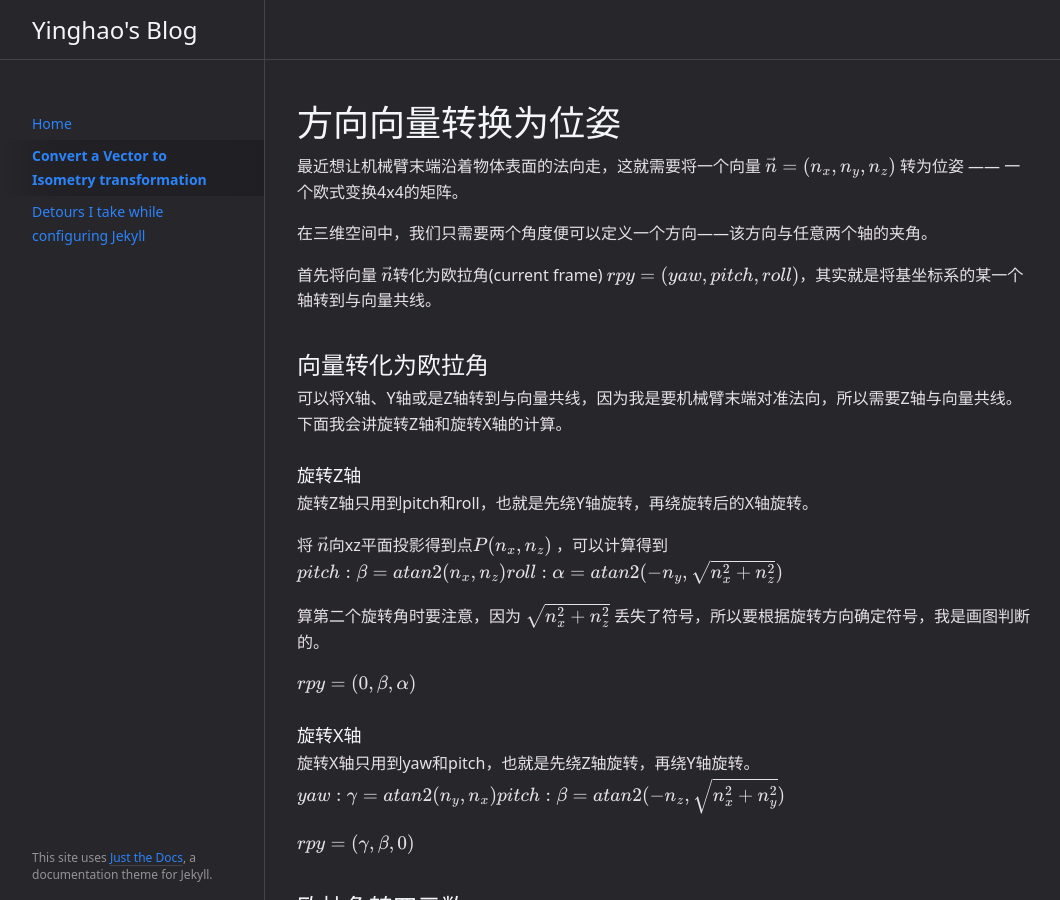
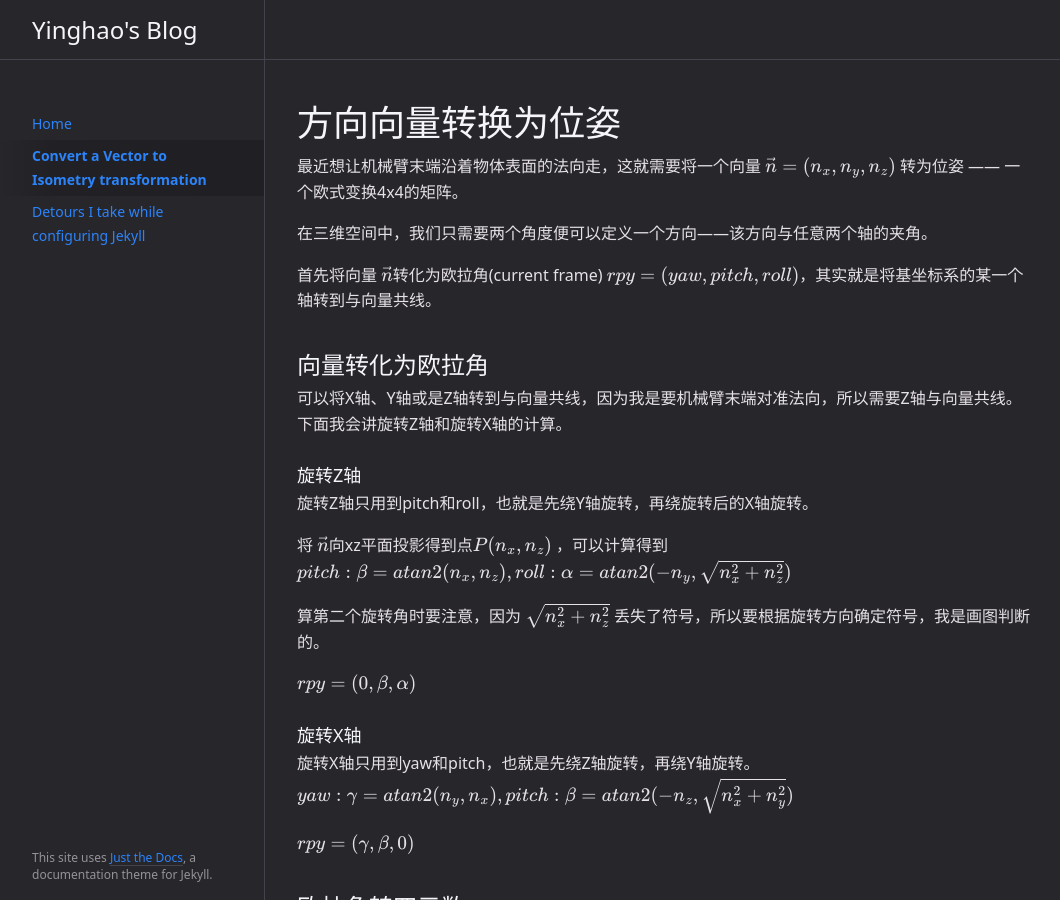
Before and after one commit to gywhitel/gywhitel.github.io, a Jekyll site: the page built from docs/2021-05-26-vector_to_pose.md, in a window 1280 px wide and 900 px high. Shown: the whole window, without its empty margins (107-1167 px from the left). Built offline with Jekyll 4.4.1, drawn with Linux system fonts in a browser that asks for light colours.

```diff
--- a/docs/2021-05-26-vector_to_pose.md
+++ b/docs/2021-05-26-vector_to_pose.md
@@ -22,7 +22,7 @@ categories: robotics transformation geometry
 
 将 $\vec n$向xz平面投影得到点$P(n_x,n_z)$ ，可以计算得到
 $$
-pitch: \beta =atan2(n_x,n_z)
+pitch: \beta =atan2(n_x,n_z)  ,
 roll: \alpha = atan2(-n_y, \sqrt{n_x^2+n_z^2})
 $$
 
@@ -36,7 +36,7 @@ $$
 
 旋转X轴只用到yaw和pitch，也就是先绕Z轴旋转，再绕Y轴旋转。
 $$
-yaw: \gamma =atan2(n_y,n_x)\\
+yaw: \gamma =atan2(n_y,n_x),\\
 pitch: \beta =atan2(-n_z, \sqrt{n_x^2+n_y^2})
 $$
 
```
